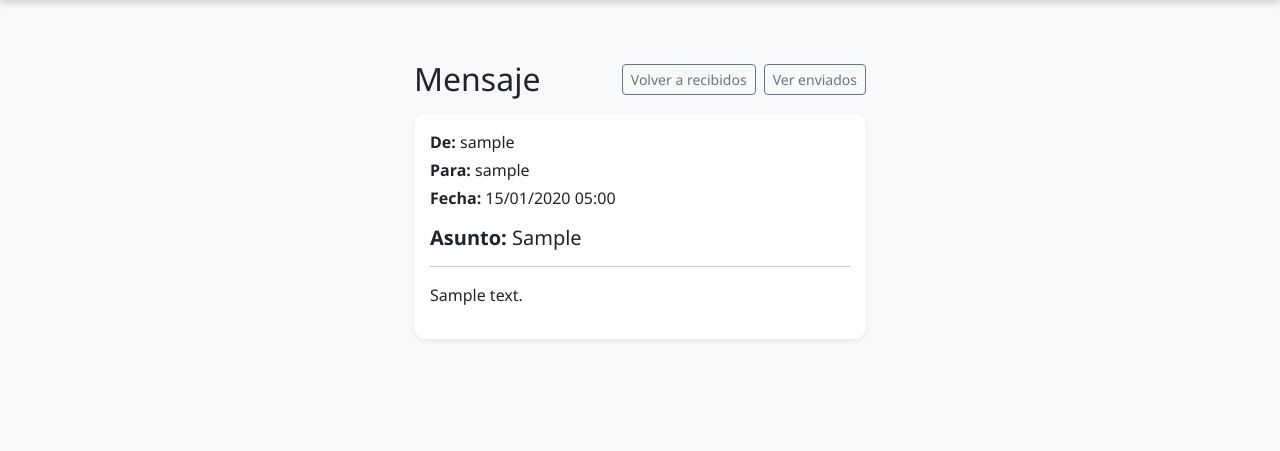
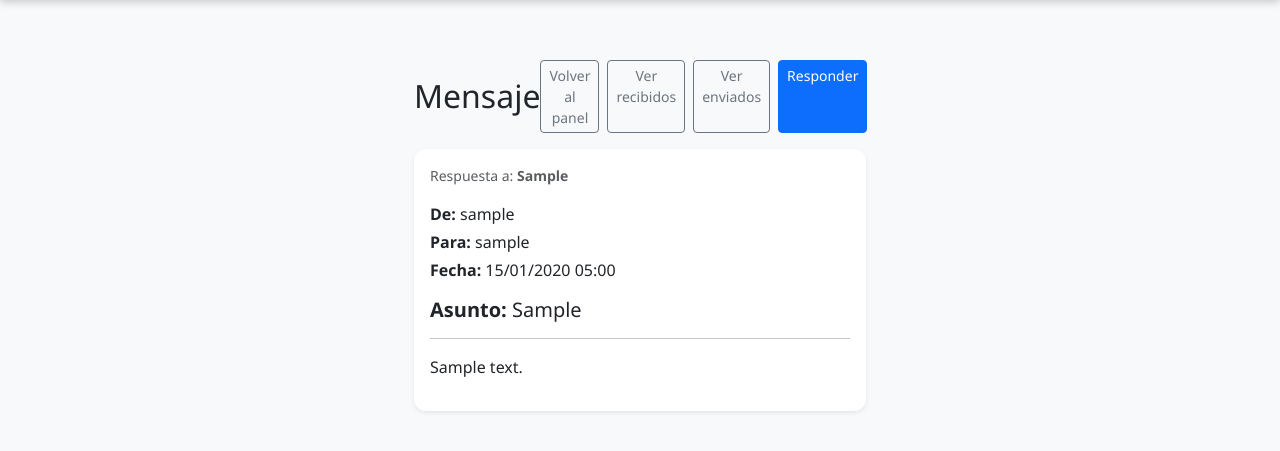
Before and after one commit to raffaello64/plataformaweb, a Django app: page /mensajes/1/ in a window 1280 px wide. Shown: the part 116-567 px from the top of the page. Run offline with Django 5.2, Linux system fonts and the light colour scheme; a user stored in the database is signed in; tables that the repository leaves empty hold one stand-in row (values such as "Sample post").

Commit message:
responder a mensajes

```diff
--- a/repositorio/models.py
+++ b/repositorio/models.py
@@ -81,6 +81,15 @@ class Mensaje(models.Model):
     creado = models.DateTimeField(auto_now_add=True)
     leido = models.BooleanField(default=False)
 
+    # 🔗 Este campo indica a qué mensaje concreto responde este mensaje (como en un email)
+    respuesta_de = models.ForeignKey(
+        'self',
+        null=True,
+        blank=True,
+        on_delete=models.SET_NULL,
+        related_name='respuestas'
+    )
+
     def __str__(self):
         return f"{self.remitente.username} → {self.destinatario.username}: {self.asunto}"
 
--- a/repositorio/templates/repositorio/mensajes/mensaje_detalle.html
+++ b/repositorio/templates/repositorio/mensajes/mensaje_detalle.html
@@ -7,17 +7,32 @@
     <div class="d-flex justify-content-between align-items-center mb-3">
         <h2 class="mb-0">Mensaje</h2>
         <div class="d-flex gap-2">
+            {% if dashboard_url %}
+                <a href="{% url dashboard_url %}" class="btn btn-outline-secondary btn-sm">
+                    Volver al panel
+                </a>
+            {% endif %}
             <a href="{% url 'bandeja_entrada' %}" class="btn btn-outline-secondary btn-sm">
-                Volver a recibidos
+                Ver recibidos
             </a>
             <a href="{% url 'mensajes_enviados' %}" class="btn btn-outline-secondary btn-sm">
                 Ver enviados
+            </a>
+            <a href="{% url 'redactar_mensaje' %}?para={{ usuario_respuesta.id }}&asunto={{ mensaje.asunto|urlencode }}&respuesta_de={{ mensaje.id }}"
+               class="btn btn-primary btn-sm">
+                Responder
             </a>
         </div>
     </div>
 
     <div class="card shadow-sm">
         <div class="card-body">
+            {% if mensaje.respuesta_de %}
+                <p class="text-muted small">
+                    Respuesta a: <strong>{{ mensaje.respuesta_de.asunto }}</strong>
+                </p>
+            {% endif %}
+
             <p class="mb-1"><strong>De:</strong> {{ mensaje.remitente.username }}</p>
             <p class="mb-1"><strong>Para:</strong> {{ mensaje.destinatario.username }}</p>
             <p class="mb-3"><strong>Fecha:</strong> {{ mensaje.creado|date:"d/m/Y H:i" }}</p>
--- a/repositorio/views.py
+++ b/repositorio/views.py
@@ -75,7 +75,7 @@ def dashboard_docente_view(request):
 
     documentos = Documento.objects.filter(docente=request.user).order_by('-creado')
 
-    # Contar mensajes no leídos para el usuario actual
+    # Contar mensajes no leídos
     mensajes_no_leidos = Mensaje.objects.filter(
         destinatario=request.user,
         leido=False
@@ -86,7 +86,6 @@ def dashboard_docente_view(request):
         'perfil': perfil,
         'mensajes_no_leidos': mensajes_no_leidos,
     })
-
 
 
 # Página de inicio del estudiante
@@ -104,7 +103,7 @@ def dashboard_estudiante_view(request):
     grupo = perfil.grupo if perfil else None
     documentos = Documento.objects.filter(grupo=grupo).order_by('-creado') if grupo else Documento.objects.none()
 
-    # Contar mensajes no leídos para el usuario actual
+    # Contar mensajes no leídos
     mensajes_no_leidos = Mensaje.objects.filter(
         destinatario=request.user,
         leido=False
@@ -116,7 +115,6 @@ def dashboard_estudiante_view(request):
         'perfil': perfil,
         'mensajes_no_leidos': mensajes_no_leidos,
     })
-
 
 
 # Subir archivos
@@ -226,7 +224,10 @@ def importar_usuarios_view(request):
                 writer.writerow([username, password, tipo, grupo_nombre])
 
             # ✅ Mostrar mensaje de éxito en pantalla
-            messages.success(request, "Usuarios importados correctamente. El archivo con credenciales se descargará automáticamente.")
+            messages.success(
+                request,
+                "Usuarios importados correctamente. El archivo con credenciales se descargará automáticamente."
+            )
 
             return response
     else:
@@ -267,17 +268,42 @@ def redactar_mensaje_view(request):
     Permite enviar un mensaje a usuarios del mismo grupo:
     - Docente → solo estudiantes de su grupo.
     - Estudiante → solo docentes de su grupo.
+
+    Si recibe parámetros GET (?para=ID&asunto=...&respuesta_de=ID), los usa para
+    prellenar el formulario (responder a un mensaje).
     """
     if request.method == 'POST':
         form = MensajeForm(request.POST, user=request.user)
         if form.is_valid():
             mensaje = form.save(commit=False)
             mensaje.remitente = request.user
+
+            # Si viene un mensaje original en la URL (?respuesta_de=ID), guardarlo
+            respuesta_id = request.GET.get('respuesta_de')
+            if respuesta_id:
+                mensaje.respuesta_de = Mensaje.objects.filter(id=respuesta_id).first()
+
             mensaje.save()
             messages.success(request, "Mensaje enviado correctamente.")
             return redirect('bandeja_entrada')
     else:
-        form = MensajeForm(user=request.user)
+        initial = {}
+
+        # Prellenar destinatario si viene ?para=ID
+        destinatario_id = request.GET.get('para')
+        if destinatario_id:
+            initial['destinatario'] = destinatario_id
+
+        # Prellenar asunto si viene ?asunto=...
+        asunto_original = request.GET.get('asunto')
+        if asunto_original:
+            asunto_original = asunto_original.strip()
+            if asunto_original.lower().startswith('re:'):
+                initial['asunto'] = asunto_original
+            else:
+                initial['asunto'] = f"Re: {asunto_original}"
+
+        form = MensajeForm(user=request.user, initial=initial)
 
     return render(request, 'repositorio/mensajes/redactar_mensaje.html', {
         'form': form,
@@ -302,6 +328,25 @@ def detalle_mensaje_view(request, mensaje_id):
         mensaje.leido = True
         mensaje.save(update_fields=['leido'])
 
+    # Determinar a quién se le responde:
+    # - Si yo soy el destinatario → respondo al remitente
+    # - Si yo soy el remitente → respondo al destinatario
+    if request.user == mensaje.destinatario:
+        usuario_respuesta = mensaje.remitente
+    else:
+        usuario_respuesta = mensaje.destinatario
+
+    # Determinar a qué dashboard volver
+    perfil = Perfil.objects.filter(user=request.user).first()
+    dashboard_url = None
+    if perfil:
+        if perfil.tipo == 'docente':
+            dashboard_url = 'dashboard_docente'
+        elif perfil.tipo == 'estudiante':
+            dashboard_url = 'dashboard_estudiante'
+
     return render(request, 'repositorio/mensajes/mensaje_detalle.html', {
         'mensaje': mensaje,
+        'usuario_respuesta': usuario_respuesta,
+        'dashboard_url': dashboard_url,
     })
```
